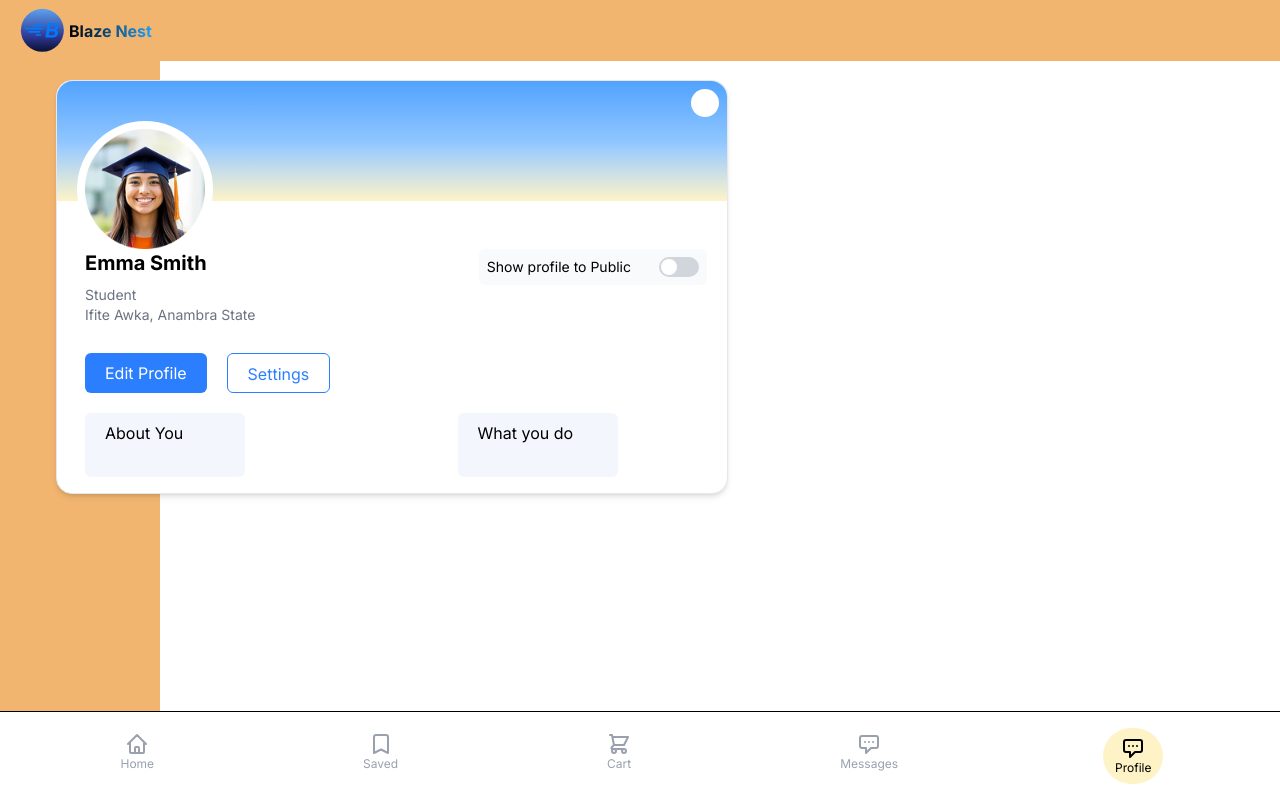
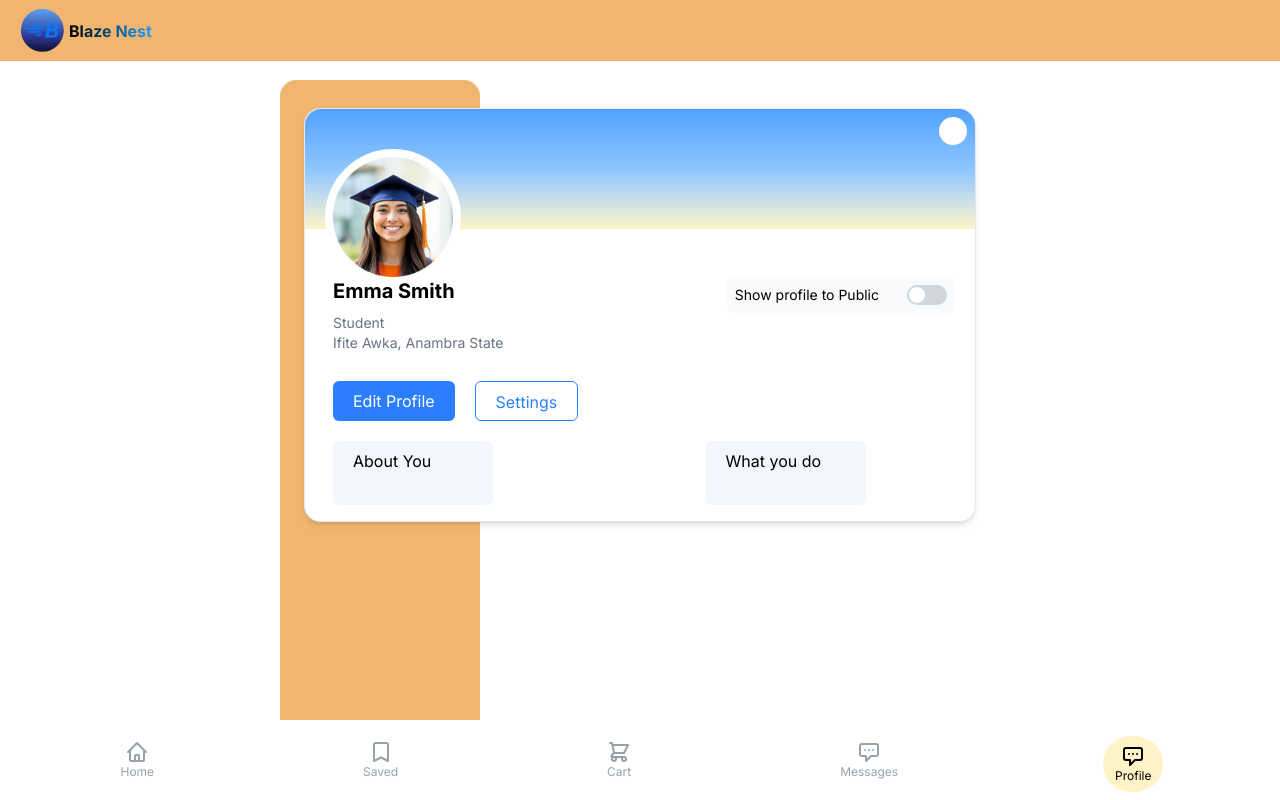
Before and after one commit to ben781105/blaze-nest, a React (Vite) app: page /student-dashboard/profile in a window 1280 px wide. Built offline with nearby package versions, Linux system fonts and the light colour scheme.

Commit message:
centering student profile

```diff
--- a/src/components/BottomMenu.jsx
+++ b/src/components/BottomMenu.jsx
@@ -47,7 +47,7 @@ const BottomMenu = () => {
   const location = useLocation();
 
   return (
-    <footer className="bg-white sticky bottom-0 w-full border-t z-50">
+    <footer className="bg-white fixed bottom-0 w-full h-20 z-50">
       <nav className="flex justify-around p-4">
         <ul className="flex justify-around w-full">
           {data.map((item) => {
--- a/src/components/Layout/StudentLayout.jsx
+++ b/src/components/Layout/StudentLayout.jsx
@@ -14,7 +14,7 @@ const StudentLayout = () => {
           </Link>
         </div>
       </nav>
-      <main className="flex-1 mt-16 mb-20 p-4">
+      <main className="flex-1 mt-15 md:mt-23 mb-20 p-4">
         <Outlet />
       </main>
       <BottomMenu />
--- a/src/components/StudentProfile.jsx
+++ b/src/components/StudentProfile.jsx
@@ -6,10 +6,9 @@ function StudentProfile(){
     }
 return(
   <>
-<div className="hidden md:block min-h-screen w-40 absolute left-0 top-0 bg-primary -z-40"></div>
+<div className="hidden md:block min-h-screen w-50 fixed left-70 top-20 bg-primary -z-40 rounded-2xl"></div>
 
-
-<div className="bg-white min-h-fit pb-4 rounded-2xl flex-1 flex flex-col gap-12 z-40 ml-0 md:ml-10 max-w-2xl border border-gray-200 shadow-md">
+<div className="bg-white min-h-fit pb-4 rounded-2xl  flex flex-col gap-12 z-40 ml-0  md:mx-auto md:mr-auto: max-w-2xl border border-gray-200 shadow-md">
 
    <div className=" relative bg-gradient-to-b from-blue-400 via-blue-300 to-amber-100  h-30 w-full rounded-t-2xl">
 
```
